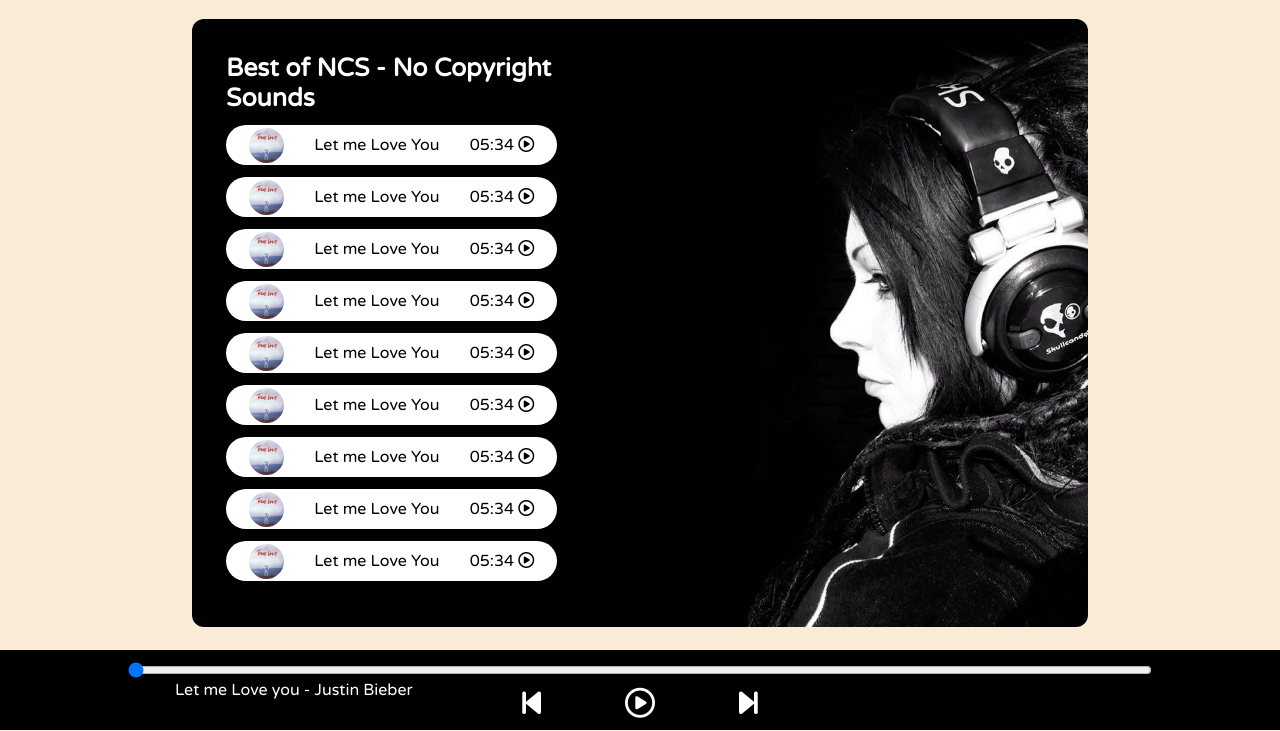
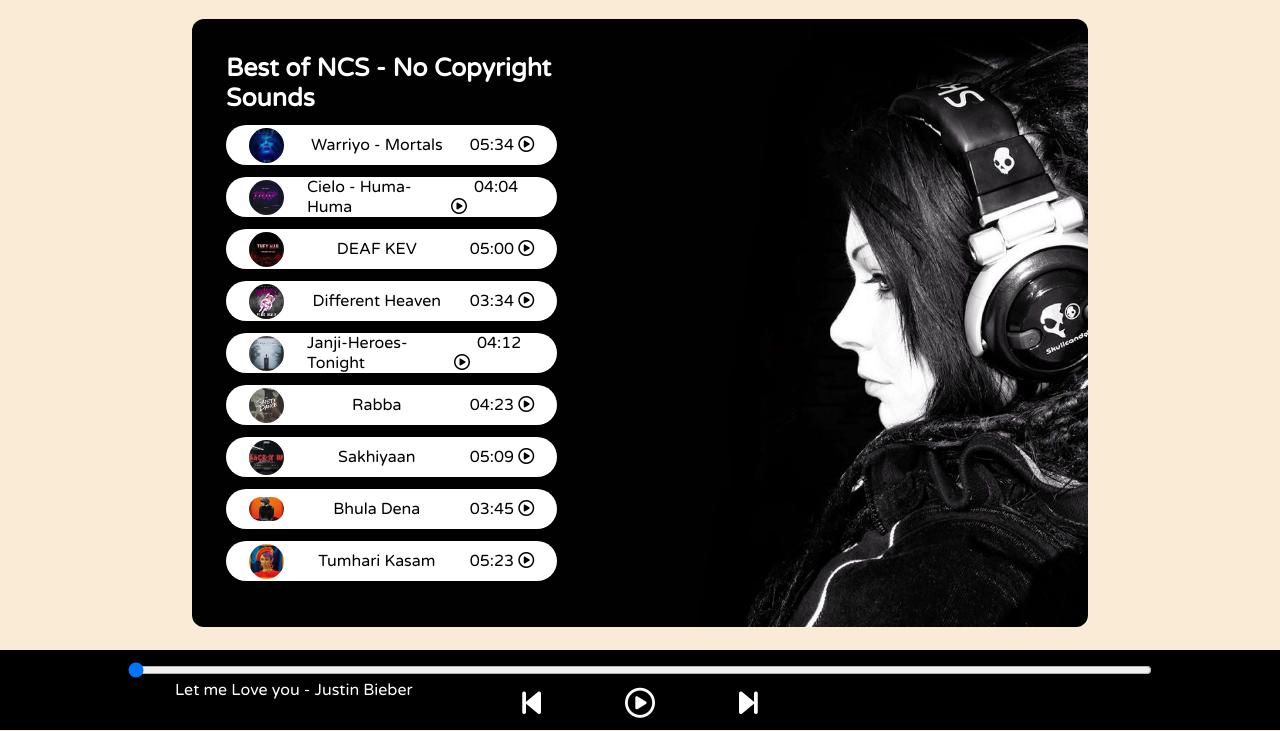
Before and after one commit to KalpitChandekar/Spotify, a plain HTML site: page index.html in a window 1280 px wide. Shown: the part 69-800 px from the top of the page. Drawn offline with Linux system fonts and the light colour scheme.

Commit message:
added diff cover & respo song names

```diff
--- a/index.html
+++ b/index.html
@@ -24,7 +24,7 @@
         <h1>Best of NCS - No Copyright Sounds</h1>
         <div>
           <div class="songItem">
-            <img src="covers/10.jpg" alt="10" /> <span>Let me Love You</span
+            <img alt="10" /> <span class="songName">Let me Love You</span
             ><span class="songlistplay">
               <span class="timestamp"
                 >05:34 <i class="fa-regular fa-circle-play"></i></span
@@ -33,81 +33,81 @@
         </div>
         <div>
           <div class="songItem">
-            <img src="covers/10.jpg" alt="10" />
-            <span>Let me Love You</span
+            <img alt="10" />
+            <span class="songName">Let me Love You</span
             ><span class="songlistplay">
               <span class="timestamp"
-                >05:34 <i class="fa-regular fa-circle-play"></i></span
+                >04:04 <i class="fa-regular fa-circle-play"></i></span
             ></span>
           </div>
         </div>
         <div>
           <div class="songItem">
-            <img src="covers/10.jpg" alt="10" />
-            <span>Let me Love You</span
+            <img alt="10" />
+            <span class="songName">Let me Love You</span
             ><span class="songlistplay">
               <span class="timestamp"
-                >05:34 <i class="fa-regular fa-circle-play"></i></span
+                >05:00 <i class="fa-regular fa-circle-play"></i></span
             ></span>
           </div>
         </div>
         <div>
           <div class="songItem">
-            <img src="covers/10.jpg" alt="10" />
-            <span>Let me Love You</span
+            <img alt="10" />
+            <span class="songName">Let me Love You</span
             ><span class="songlistplay">
               <span class="timestamp"
-                >05:34 <i class="fa-regular fa-circle-play"></i></span
+                >03:34 <i class="fa-regular fa-circle-play"></i></span
             ></span>
           </div>
         </div>
         <div>
           <div class="songItem">
-            <img src="covers/10.jpg" alt="10" />
-            <span>Let me Love You</span
+            <img alt="10" />
+            <span class="songName">Let me Love You</span
             ><span class="songlistplay">
               <span class="timestamp"
-                >05:34 <i class="fa-regular fa-circle-play"></i></span
+                >04:12 <i class="fa-regular fa-circle-play"></i></span
             ></span>
           </div>
         </div>
         <div>
           <div class="songItem">
-            <img src="covers/10.jpg" alt="10" />
-            <span>Let me Love You</span
+            <img alt="10" />
+            <span class="songName">Let me Love You</span
             ><span class="songlistplay">
               <span class="timestamp"
-                >05:34 <i class="fa-regular fa-circle-play"></i></span
+                >04:23 <i class="fa-regular fa-circle-play"></i></span
             ></span>
           </div>
         </div>
         <div>
           <div class="songItem">
-            <img src="covers/10.jpg" alt="10" />
-            <span>Let me Love You</span
+            <img alt="10" />
+            <span class="songName">Let me Love You</span
             ><span class="songlistplay">
               <span class="timestamp"
-                >05:34 <i class="fa-regular fa-circle-play"></i></span
+                >05:09 <i class="fa-regular fa-circle-play"></i></span
             ></span>
           </div>
         </div>
         <div>
           <div class="songItem">
-            <img src="covers/10.jpg" alt="10" />
-            <span>Let me Love You</span
+            <img alt="10" />
+            <span class="songName">Let me Love You</span
             ><span class="songlistplay">
               <span class="timestamp"
-                >05:34 <i class="fa-regular fa-circle-play"></i></span
+                >03:45 <i class="fa-regular fa-circle-play"></i></span
             ></span>
           </div>
         </div>
         <div>
           <div class="songItem">
-            <img src="covers/10.jpg" alt="10" />
-            <span>Let me Love You</span
+            <img alt="10" />
+            <span class="songName">Let me Love You</span
             ><span class="songlistplay">
               <span class="timestamp"
-                >05:34 <i class="fa-regular fa-circle-play"></i></span
+                >05:23 <i class="fa-regular fa-circle-play"></i></span
             ></span>
           </div>
         </div>
--- a/script.js
+++ b/script.js
@@ -3,15 +3,60 @@
 let masterPlay = document.getElementById("master-play");
 let myProgressBar = document.getElementById("myProgressBar");
 let gif = document.getElementById("gif");
+let songItems = Array.from(document.getElementsByClassName("songItem"));
 
 let songs = [
-  { songName: "Jadugar", filePath: "songs/1.mp3", coverPath: "covers/1.jpg" },
-  { songName: "Jadugar", filePath: "songs/1.mp3", coverPath: "covers/1.jpg" },
-  { songName: "Jadugar", filePath: "songs/1.mp3", coverPath: "covers/1.jpg" },
-  { songName: "Jadugar", filePath: "songs/1.mp3", coverPath: "covers/1.jpg" },
-  { songName: "Jadugar", filePath: "songs/1.mp3", coverPath: "covers/1.jpg" },
-  { songName: "Jadugar", filePath: "songs/1.mp3", coverPath: "covers/1.jpg" },
+  {
+    songName: "Warriyo - Mortals",
+    filePath: "songs/1.mp3",
+    coverPath: "covers/1.jpg",
+  },
+  {
+    songName: "Cielo - Huma-Huma",
+    filePath: "songs/2.mp3",
+    coverPath: "covers/2.jpg",
+  },
+  {
+    songName: "DEAF KEV",
+    filePath: "songs/3.mp3",
+    coverPath: "covers/3.jpg",
+  },
+  {
+    songName: "Different Heaven",
+    filePath: "songs/4.mp3",
+    coverPath: "covers/4.jpg",
+  },
+  {
+    songName: "Janji-Heroes-Tonight",
+    filePath: "songs/5.mp3",
+    coverPath: "covers/5.jpg",
+  },
+  {
+    songName: "Rabba",
+    filePath: "songs/2.mp3",
+    coverPath: "covers/6.jpg",
+  },
+  {
+    songName: "Sakhiyaan",
+    filePath: "songs/2.mp3",
+    coverPath: "covers/7.jpg",
+  },
+  {
+    songName: "Bhula Dena",
+    filePath: "songs/2.mp3",
+    coverPath: "covers/8.jpg",
+  },
+  {
+    songName: "Tumhari Kasam ",
+    filePath: "songs/2.mp3",
+    coverPath: "covers/9.jpg",
+  },
 ];
+
+songItems.forEach((Element, i) => {
+  Element.getElementsByTagName("img")[0].src = songs[i].coverPath;
+  Element.getElementsByClassName("songName")[0].innerHTML = songs[i].songName;
+});
 
 masterPlay.addEventListener("click", () => {
   if (audioElement.paused || audioElement.currentTime <= 0) {
```
